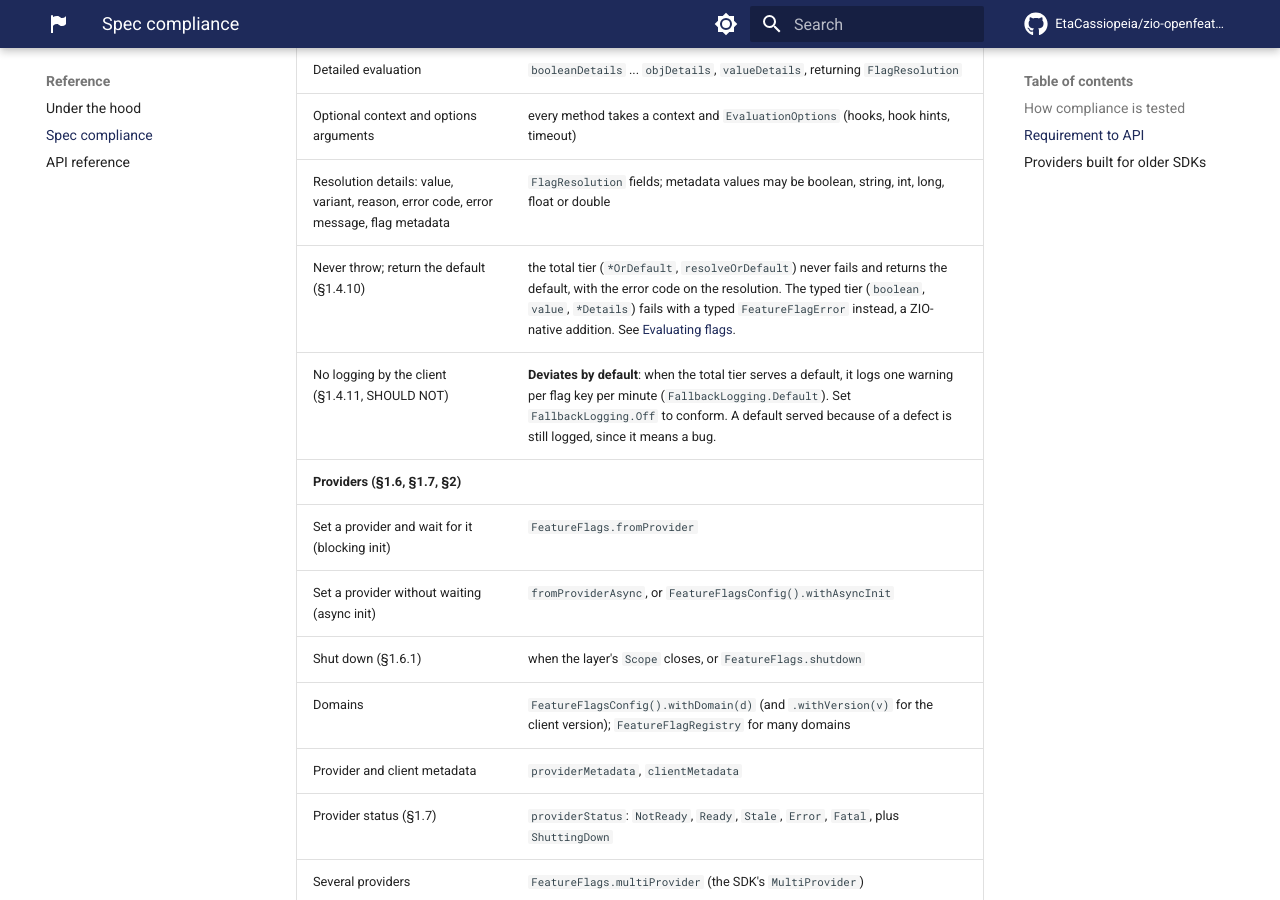
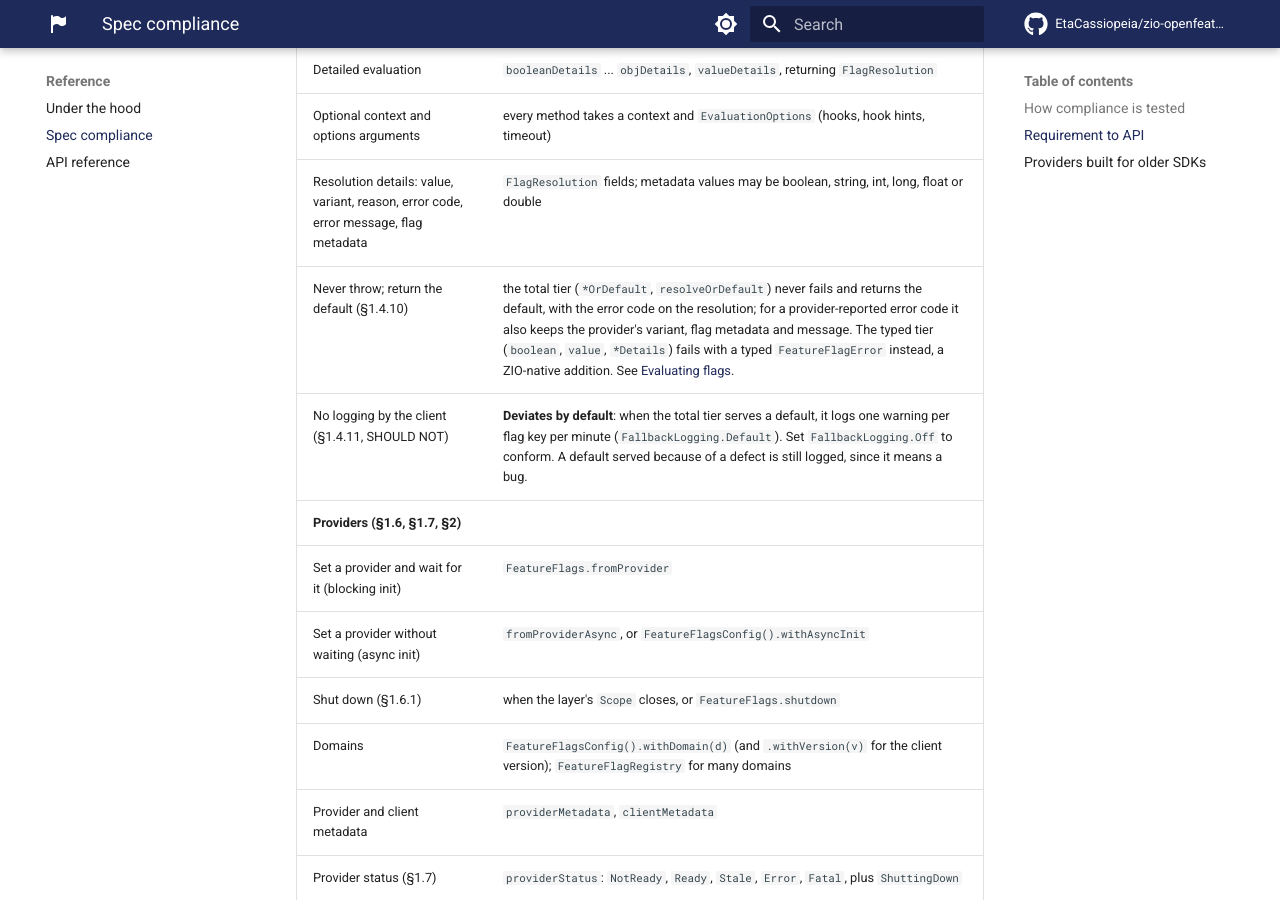
Before and after one commit to EtaCassiopeia/zio-openfeature, an MkDocs documentation site: the page built from docs/spec-compliance.md, in a window 1280 px wide and 900 px high, scrolled down 1175 px. Built offline with MkDocs 1.6.1 and Material for MkDocs 9.7.7, drawn with Linux system fonts in a browser that asks for light colours; comment, search, counter and statistics services are not loaded.

Commit message:
Keep a provider's error details in the total tier (#594)

```diff
--- a/docs/spec-compliance.md
+++ b/docs/spec-compliance.md
@@ -33,7 +33,7 @@ and runs them on every build, twice: the `conformance` module runs them with Cuc
 | Detailed evaluation | `booleanDetails` ... `objDetails`, `valueDetails`, returning `FlagResolution` |
 | Optional context and options arguments | every method takes a context and `EvaluationOptions` (hooks, hook hints, timeout) |
 | Resolution details: value, variant, reason, error code, error message, flag metadata | `FlagResolution` fields; metadata values may be boolean, string, int, long, float or double |
-| Never throw; return the default (§1.4.10) | the total tier (`*OrDefault`, `resolveOrDefault`) never fails and returns the default, with the error code on the resolution. The typed tier (`boolean`, `value`, `*Details`) fails with a typed `FeatureFlagError` instead, a ZIO-native addition. See [Evaluating flags](evaluating.md). |
+| Never throw; return the default (§1.4.10) | the total tier (`*OrDefault`, `resolveOrDefault`) never fails and returns the default, with the error code on the resolution; for a provider-reported error code it also keeps the provider's variant, flag metadata and message. The typed tier (`boolean`, `value`, `*Details`) fails with a typed `FeatureFlagError` instead, a ZIO-native addition. See [Evaluating flags](evaluating.md). |
 | No logging by the client (§1.4.11, SHOULD NOT) | **Deviates by default**: when the total tier serves a default, it logs one warning per flag key per minute (`FallbackLogging.Default`). Set `FallbackLogging.Off` to conform. A default served because of a defect is still logged, since it means a bug. |
 | **Providers (§1.6, §1.7, §2)** | |
 | Set a provider and wait for it (blocking init) | `FeatureFlags.fromProvider` |
```
Also changed, not shown: CHANGELOG.md (+7 -0 lines), docs/evaluating.md (+2 -1 lines), 6 other files.
